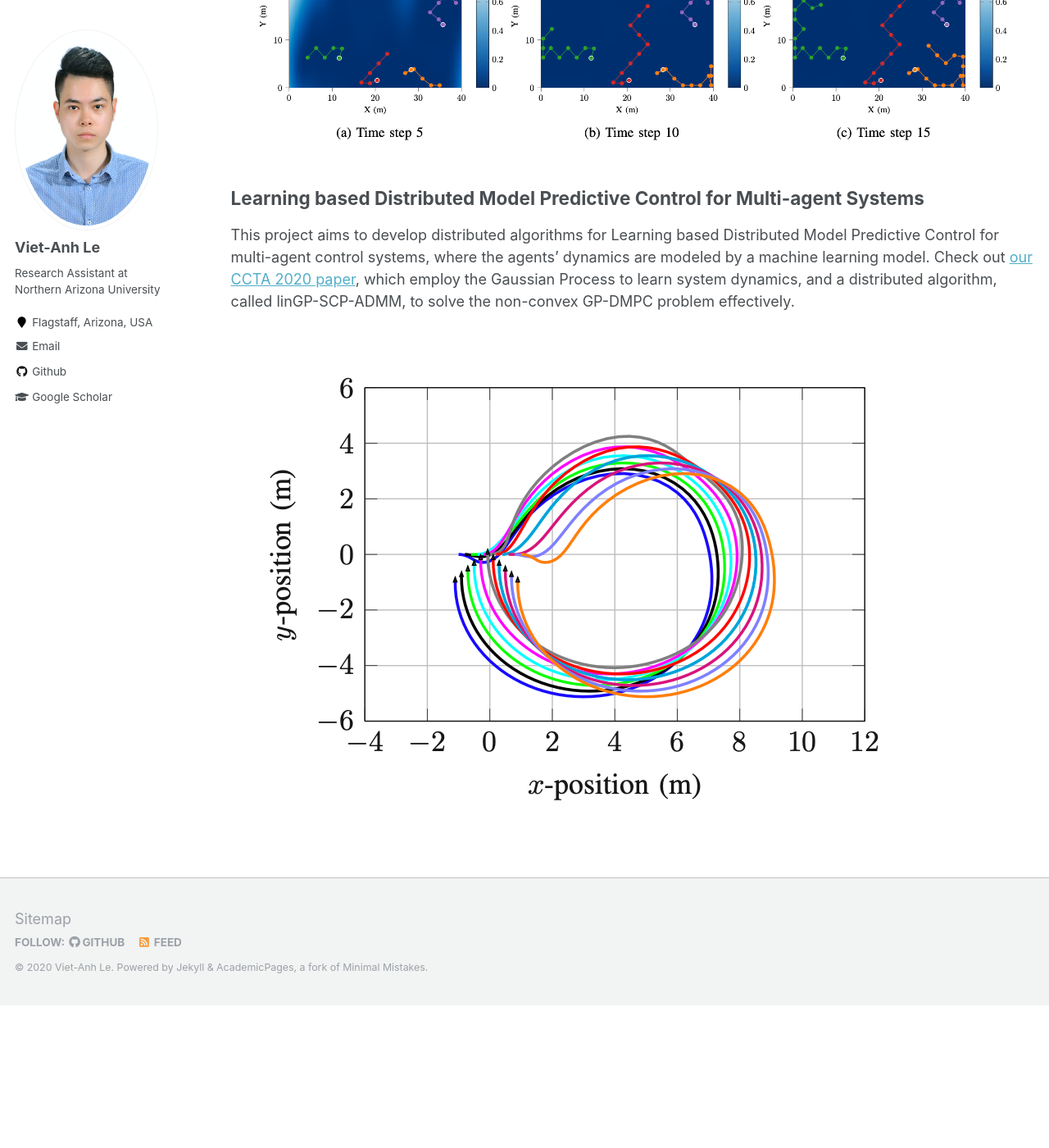
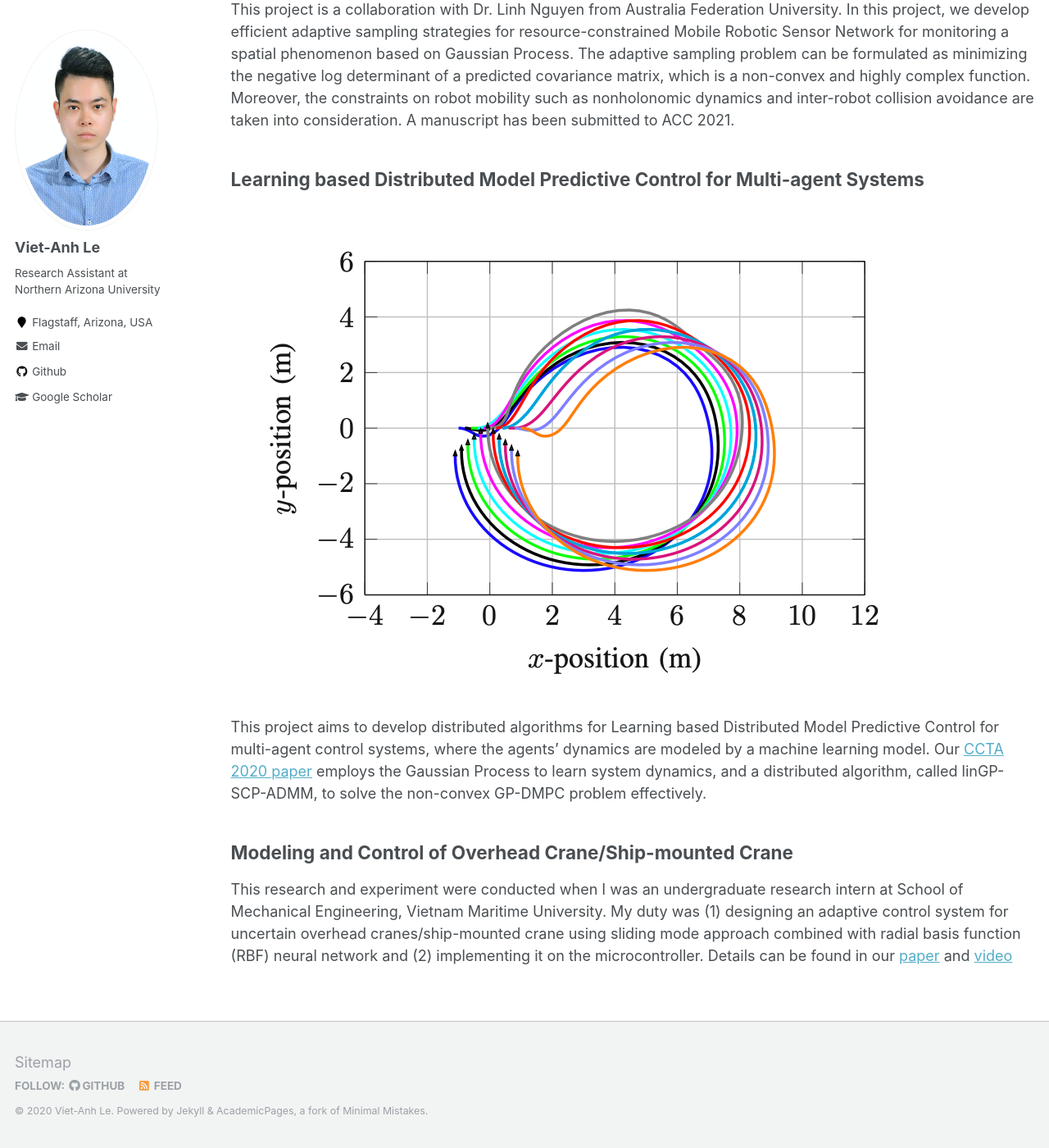
Before and after one commit to vietanhle0101/vietanhle0101.github.io, a Jekyll site: the page built from _pages/projects.md, in a window 1280 px wide and 1400 px high, scrolled down 530 px. Shown: the whole window at 82% size. Built offline with Jekyll 4.4.1, drawn with Linux system fonts in a browser that asks for light colours; before the commit the page ends 1756 px from its top, so only the background shows below that.

Commit message:
projects

```diff
--- a/_pages/projects.md
+++ b/_pages/projects.md
@@ -6,13 +6,15 @@ author_profile: true
 ---
 
 ## Adaptive Sampling for Mobile Robotic Sensor Networks
-
+![](../images/mrsn.png)
 This project is a collaboration with Dr. Linh Nguyen from Australia Federation University. In this project, we develop efficient adaptive sampling strategies for resource-constrained Mobile Robotic Sensor Network for monitoring a spatial phenomenon based on Gaussian Process. The adaptive sampling problem can be formulated as minimizing the negative log determinant of a predicted covariance matrix, which is a non-convex and highly complex function. Moreover, the constraints on robot mobility such as nonholonomic dynamics and inter-robot collision avoidance are taken into consideration. A manuscript has been submitted to ACC 2021.
 
-![](../images/mrsn.png)
 
 ## Learning based Distributed Model Predictive Control for Multi-agent Systems
+![](../images/ccta.png)
 
-This project aims to develop distributed algorithms for Learning based Distributed Model Predictive Control for multi-agent control systems, where the agents’ dynamics are modeled by a machine learning model. Check out [our CCTA 2020 paper](https://ieeexplore.ieee.org/abstract/document/9206390), which employ the Gaussian Process to learn system dynamics, and a distributed algorithm, called linGP-SCP-ADMM, to solve the non-convex GP-DMPC problem effectively.
+This project aims to develop distributed algorithms for Learning based Distributed Model Predictive Control for multi-agent control systems, where the agents’ dynamics are modeled by a machine learning model. Our [CCTA 2020 paper](https://ieeexplore.ieee.org/abstract/document/9206390) employs the Gaussian Process to learn system dynamics, and a distributed algorithm, called linGP-SCP-ADMM, to solve the non-convex GP-DMPC problem effectively.
 
-![](../images/ccta.png)
+## Modeling and Control of Overhead Crane/Ship-mounted Crane
+
+This research and experiment were conducted when I was an undergraduate research intern at School of Mechanical Engineering, Vietnam Maritime University. My duty was (1) designing an adaptive control system for uncertain overhead cranes/ship-mounted crane using sliding mode approach combined with radial basis function (RBF) neural network and (2) implementing it on the microcontroller. Details can be found in our [paper](https://www.sciencedirect.com/science/article/abs/pii/S0888327018302322) and [video](https://www.youtube.com/watch?v=ZlF37IZh89Q)
```
Also changed, not shown: _pages/about.md (+1 -1 lines), 2 other files.
